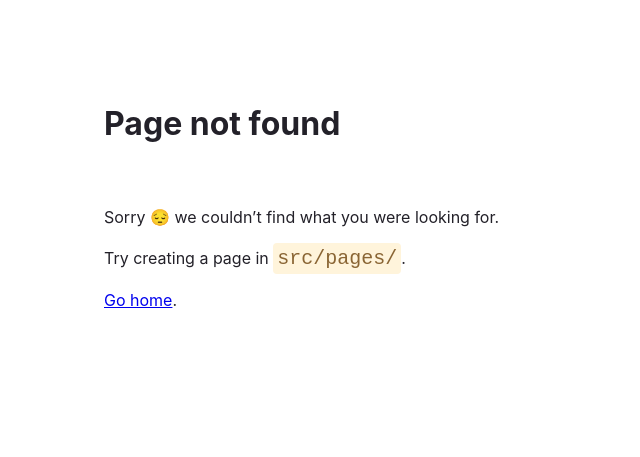
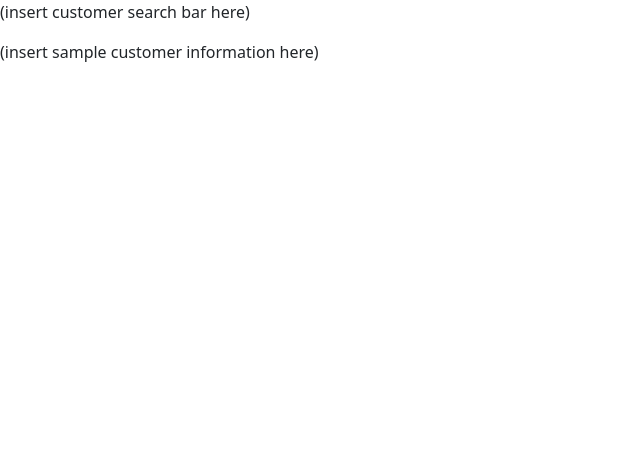
Before and after one commit to josuaaah/The-Bookish-Calgarian, a Gatsby site: page /admin in a window 1280 px wide. Before the commit this address had no page. Shown: the whole page, without its empty margins (0-640 px from the left). Built offline with nearby package versions, Linux system fonts and the light colour scheme; Gatsby itself is replaced by a stand-in of ours.

Commit message:
Create all pages

```diff
--- a/src/pages/404.js
+++ b/src/pages/404.js
@@ -1,52 +1,15 @@
 import * as React from "react"
-import { Link } from "gatsby"
 
-// styles
-const pageStyles = {
-  color: "#232129",
-  padding: "96px",
-  fontFamily: "-apple-system, Roboto, sans-serif, serif",
-}
-const headingStyles = {
-  marginTop: 0,
-  marginBottom: 64,
-  maxWidth: 320,
-}
+import Container from "react-bootstrap/Container"
 
-const paragraphStyles = {
-  marginBottom: 48,
-}
-const codeStyles = {
-  color: "#8A6534",
-  padding: 4,
-  backgroundColor: "#FFF4DB",
-  fontSize: "1.25rem",
-  borderRadius: 4,
-}
-
-// markup
 const NotFoundPage = () => {
   return (
-    <main style={pageStyles}>
+    <main>
       <title>Not found</title>
-      <h1 style={headingStyles}>Page not found</h1>
-      <p style={paragraphStyles}>
-        Sorry{" "}
-        <span role="img" aria-label="Pensive emoji">
-          😔
-        </span>{" "}
-        we couldn’t find what you were looking for.
-        <br />
-        {process.env.NODE_ENV === "development" ? (
-          <>
-            <br />
-            Try creating a page in <code style={codeStyles}>src/pages/</code>.
-            <br />
-          </>
-        ) : null}
-        <br />
-        <Link to="/">Go home</Link>.
-      </p>
+      <Container className="p-5">
+      <h1>Oh snap!</h1>
+      <p>There's nothing here! You might have fallen down the wrong rabbit hole.</p>
+      </Container>
     </main>
   )
 }
--- /dev/null
+++ b/src/pages/admin.js
@@ -0,0 +1,15 @@
+import 'bootstrap/dist/css/bootstrap.min.css'
+
+import * as React from "react"
+
+const AdminPage = () => {
+  return (
+    <>
+    <title>Manage Customers</title>
+    <p>(insert customer search bar here)</p>
+    <p>(insert sample customer information here)</p>
+    </>
+  )
+}
+
+export default AdminPage
```
Also changed, not shown: src/pages/discounts.js (added, +16 -0 lines), src/pages/index.js (+7 -4 lines), src/pages/wishlist.js (added, +14 -0 lines).
